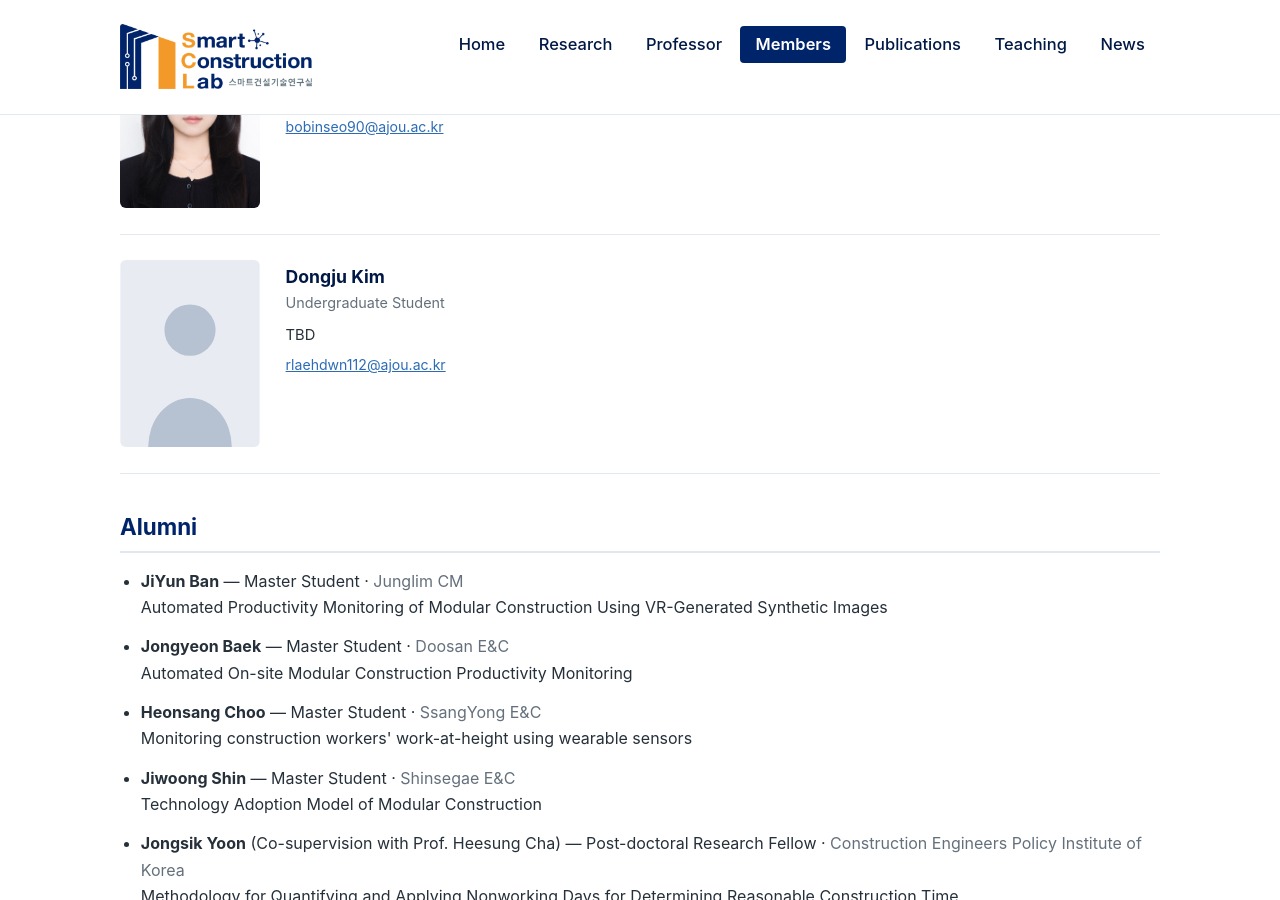
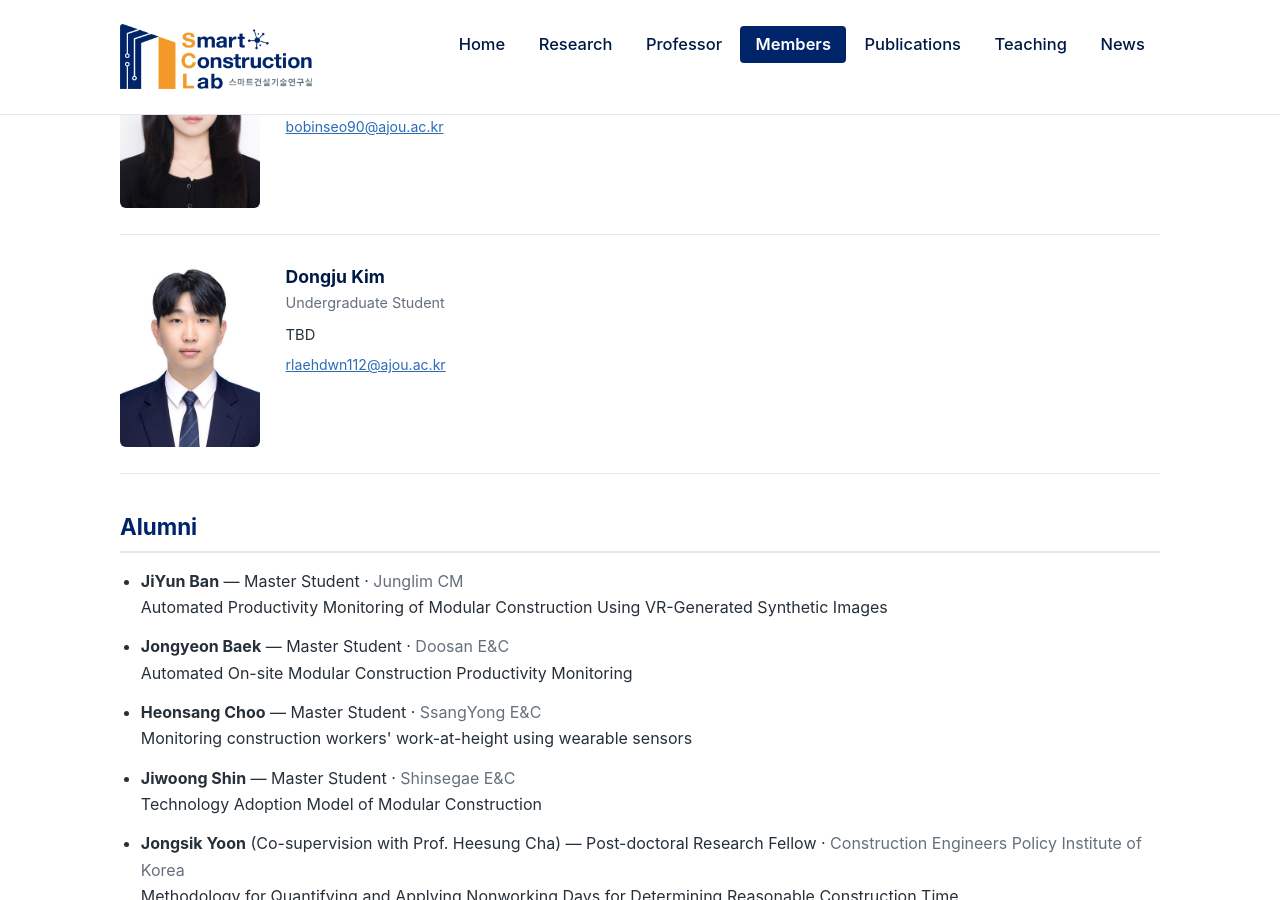
Before and after one commit to Ajou-Smart-Construction-Lab/ajou-smart-construction-lab.github.io, a Jekyll site: the page built from members.html, in a window 1280 px wide and 900 px high, scrolled down 1455 px. Built offline with Jekyll 4.4.1, drawn with Linux system fonts in a browser that asks for light colours.

Commit message:
Members: 김동주 증명사진 추가 (플레이스홀더 교체)
Co-Authored-By: Claude Opus 5 <noreply@anthropic.com>
Claude-Session: https://claude.ai/code/session_0166BWQ4PS97JGHFQkYeY5X3

```diff
--- a/members.html
+++ b/members.html
@@ -57,7 +57,7 @@ permalink: /members/
     </div>
   </div>
   <div class="member-card">
-    <img src="{{ '/assets/img/member-placeholder.svg' | relative_url }}" alt="Dongju Kim">
+    <img src="{{ '/assets/img/member-dongju-kim.jpg' | relative_url }}" alt="Dongju Kim">
     <div class="info">
       <div class="name">Dongju Kim</div>
       <div class="position">Undergraduate Student</div>
```
Also changed, not shown: assets/img/member-dongju-kim.jpg (added).
